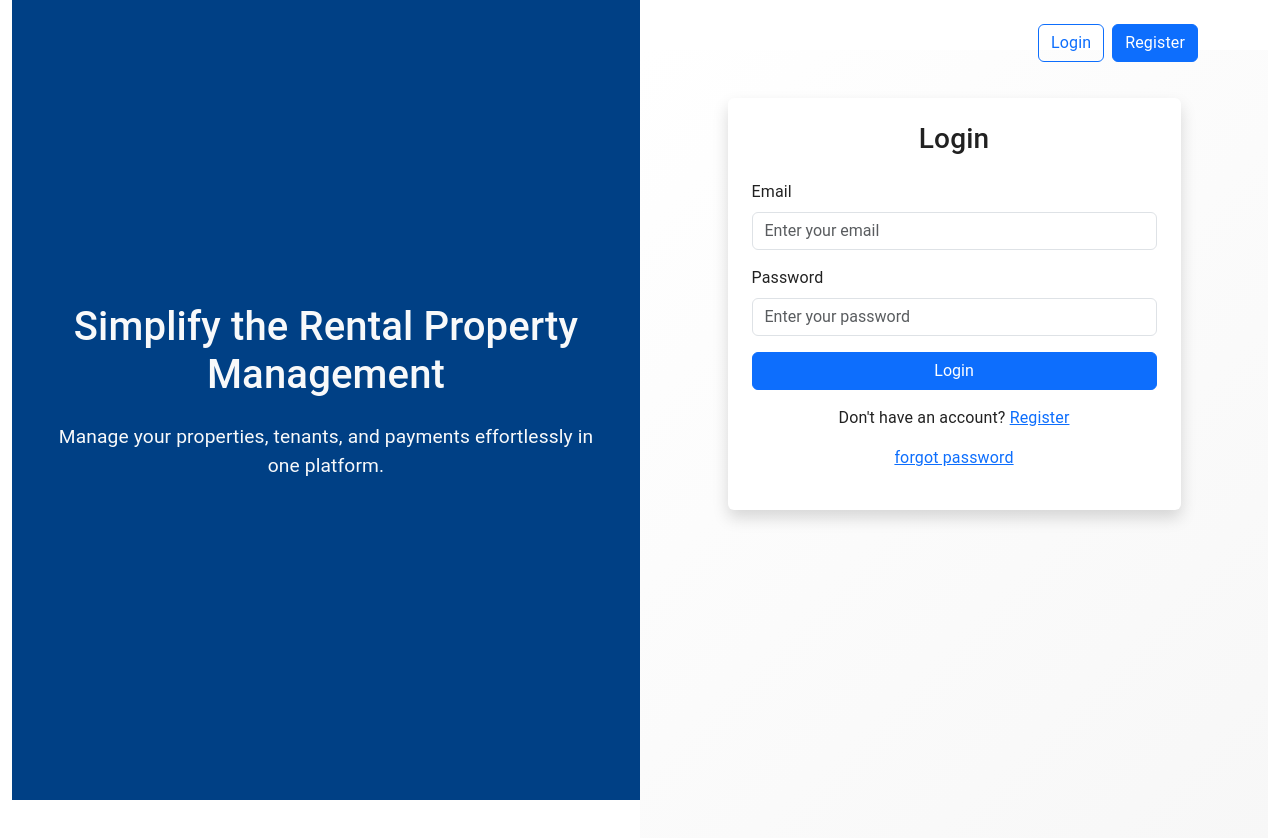
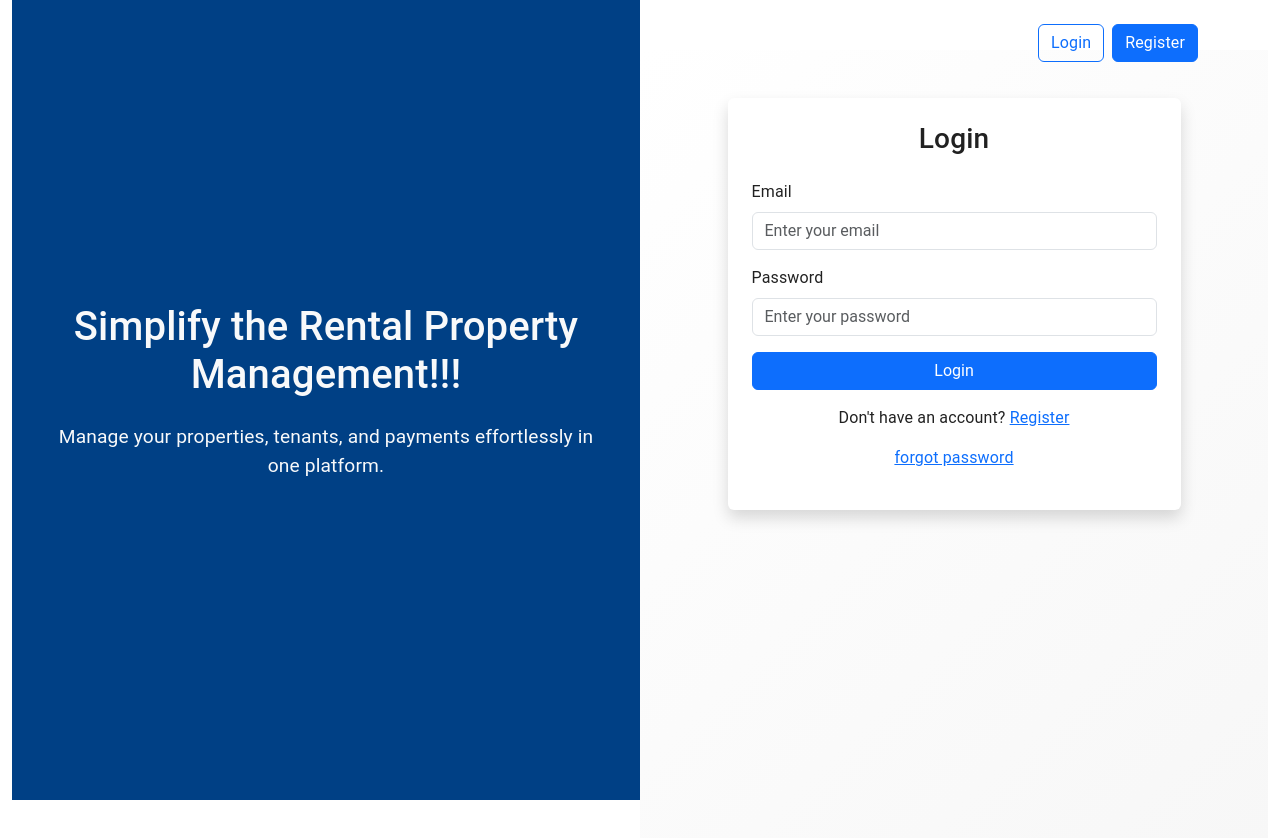
Before and after one commit to emash90/wama_microservices, a React (Vite) app in the folder frontend/: page /login in a window 1280 px wide. Shown: the top 838 px of the page. Built offline with nearby package versions, Linux system fonts and the light colour scheme; no server answers; a small style sheet from the web is missing.

Commit message:
check pipeline for deployment

```diff
--- a/frontend/src/pages/LoginPage.jsx
+++ b/frontend/src/pages/LoginPage.jsx
@@ -10,7 +10,7 @@ const LoginPage = () => {
             children={{
                 left: (
                     <LeftSection
-                        title="Simplify the Rental Property Management"
+                        title="Simplify the Rental Property Management!!!"
                         description="Manage your properties, tenants, and payments effortlessly in one platform."
                     />
                 ),
```
